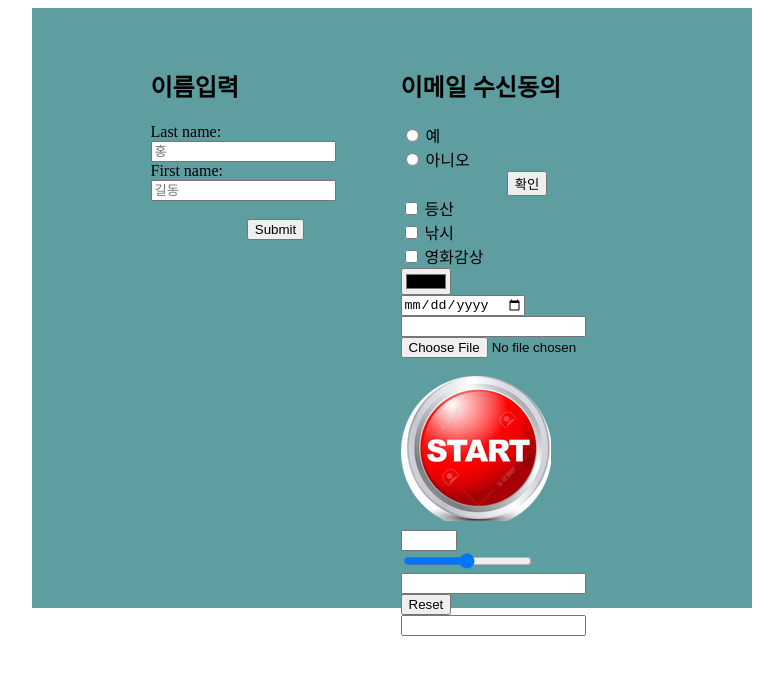
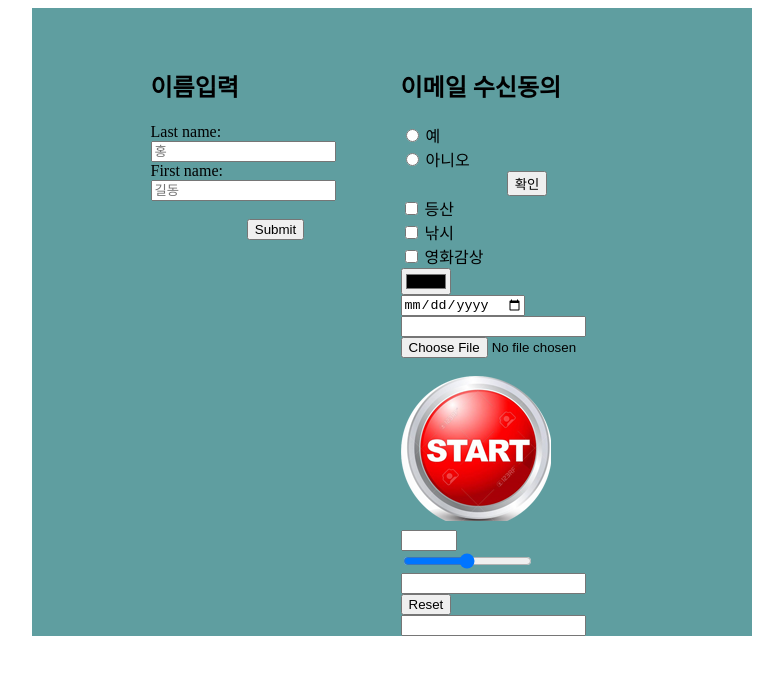
Before and after one commit to kjh000625/html_study, a plain HTML site: page index.html in a window 1280 px wide. Shown: the whole page, without its empty margins (248-1031 px from the left). Drawn offline with Linux system fonts and the light colour scheme.

Commit message:
index.html

```diff
--- a/index.html
+++ b/index.html
@@ -8,7 +8,7 @@
     <style>
         #layout {
             /*height:700px;*/
-            height: 70vh;
+            /*height: 70vh;*/
             /*max-width: 900px;*/
             /*900보다 넓어지지 않는다*/
             max-width: 700px;
```
